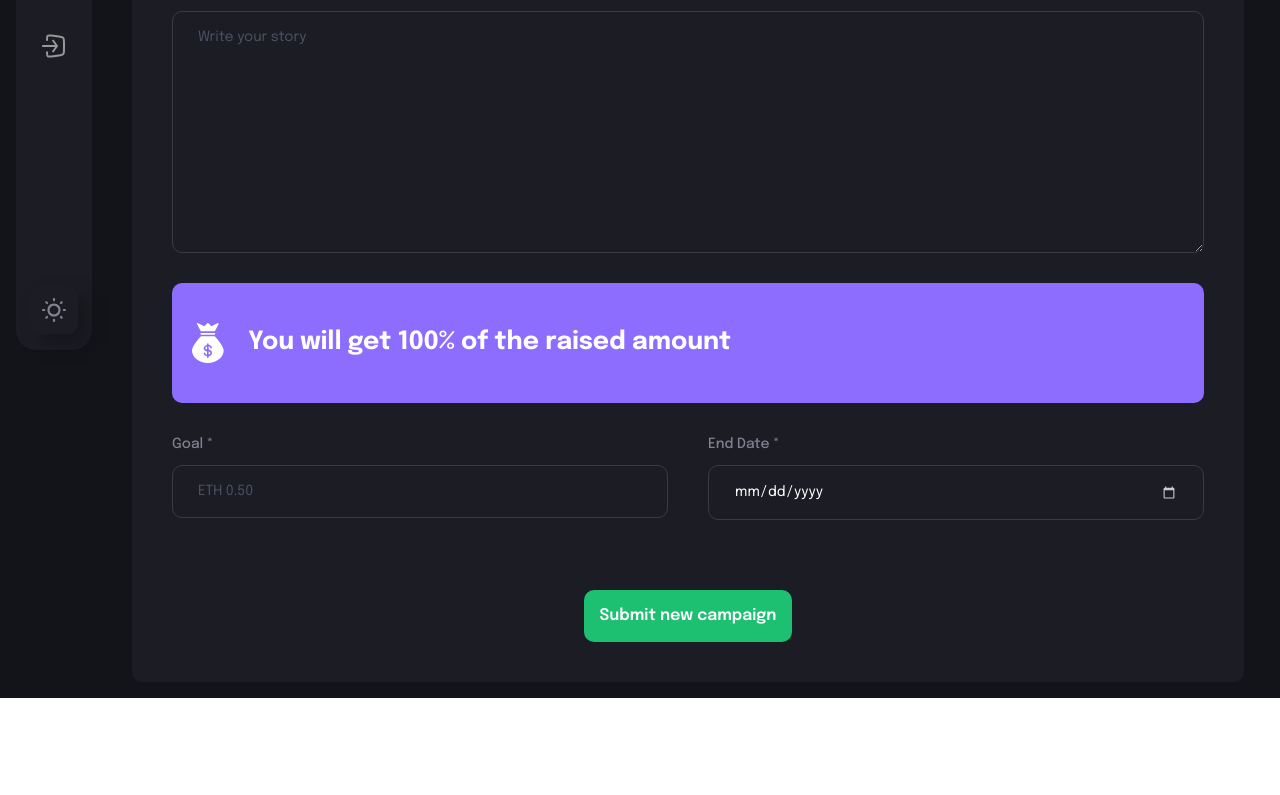
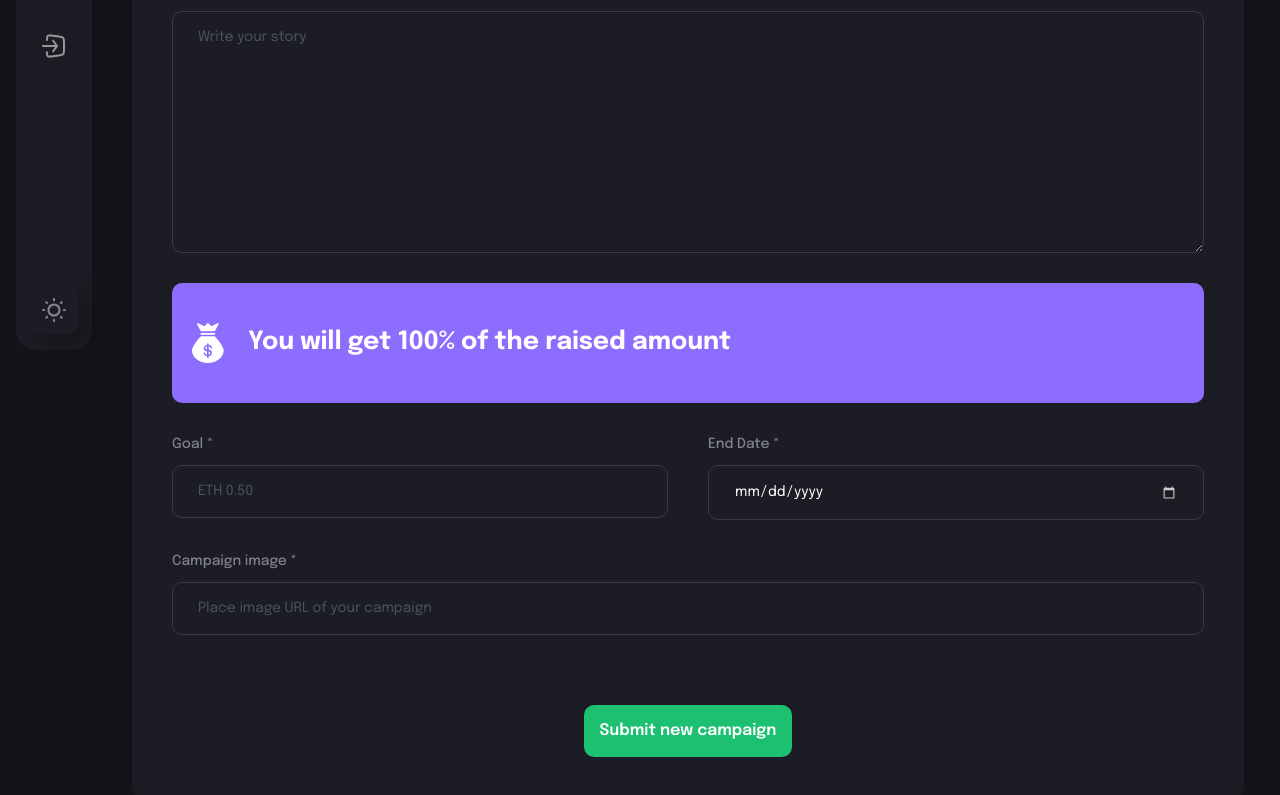
Before and after one commit to supremex04/cypher-fund, a React (Vite) app in the folder client/: page /create-campaign in a window 1280 px wide. Shown: the part 414-1209 px from the top of the page. Before the commit the page ends 1112 px from the top, so only its background shows below. Built offline with nearby package versions, Linux system fonts and the light colour scheme; what @thirdweb-dev/react would draw is missing.

Commit message:
form collected correctly

```diff
--- a/client/src/pages/CreateCampaign.jsx
+++ b/client/src/pages/CreateCampaign.jsx
@@ -19,7 +19,15 @@
     deadline: '',
     image: ''
   });
-  const handleSubmit = () => {
+
+  const handleFormFieldChange = (fieldName, e) => {
+    setForm({ ...form, [fieldName]: e.target.value })
+  }
+  const handleSubmit = (e) => {
+    // the default browser behaviour is to refresh the page after
+    // form submission but we dont want to do that
+    e.preventDefault();
+    console.log(form);
 
   }
   return (
@@ -77,6 +85,13 @@
       />
 
       </div>
+      <FormField
+            labelName="Campaign image *"
+            placeholder="Place image URL of your campaign"
+            inputType="url"
+            value={form.image}
+            handleChange={(e) => handleFormFieldChange('image', e)}
+      />
       <div className="flex justify-center items-center mt-[40px]">
             <CustomButton
               btnType="submit"
```
